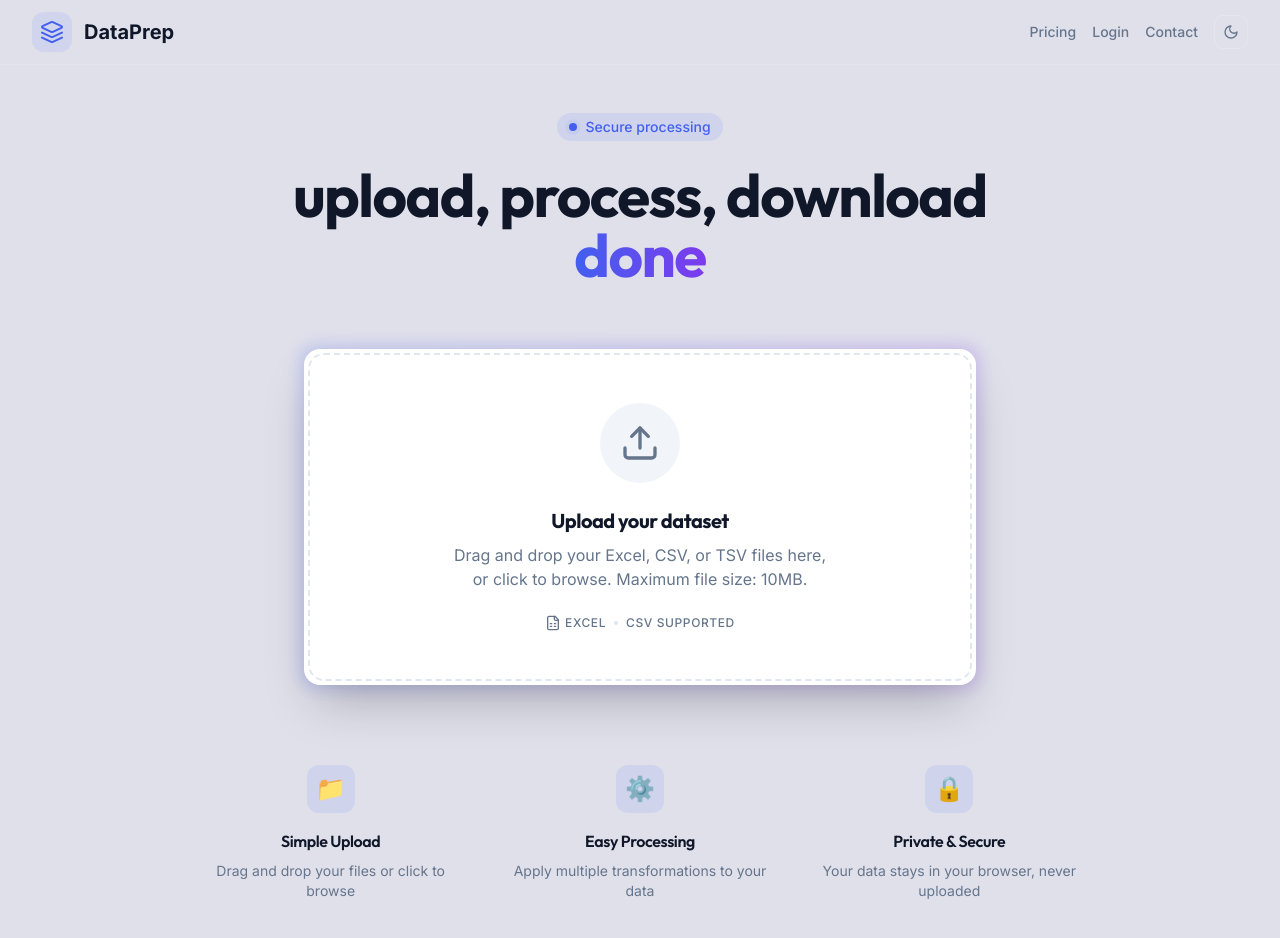
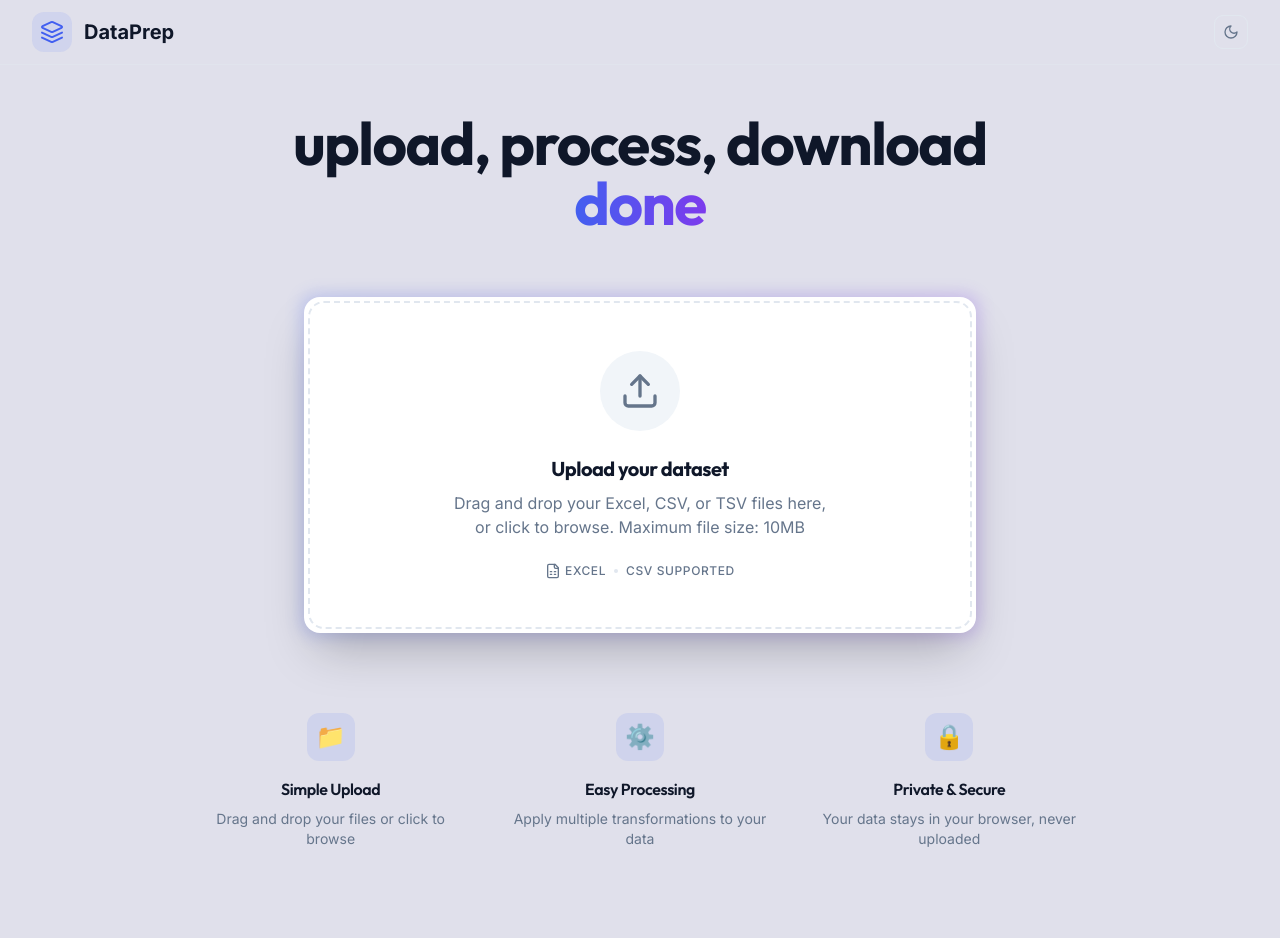
Before and after one commit to Alan-C-Smith/data-prep, a Next.js app: page / in a window 1280 px wide. Shown: the top 938 px of the page. After the commit the page ends 897 px from the top, so only its background shows below. Built offline with nearby package versions, Linux system fonts and the light colour scheme.

Commit message:
hid navbar components

```diff
--- a/app/components/Navbar.tsx
+++ b/app/components/Navbar.tsx
@@ -22,7 +22,7 @@ export function Navbar() {
         </div>
 
         <div className="flex items-center gap-4">
-          <Link href="/pricing" className="text-sm font-medium text-muted-foreground hover:text-primary transition-colors">
+          {/* <Link href="/pricing" className="text-sm font-medium text-muted-foreground hover:text-primary transition-colors">
             Pricing
           </Link>
           <Link href="/login" className="text-sm font-medium text-muted-foreground hover:text-primary transition-colors">
@@ -30,7 +30,7 @@ export function Navbar() {
           </Link>
           <Link href="/contact" className="text-sm font-medium text-muted-foreground hover:text-primary transition-colors">
             Contact
-          </Link>
+          </Link> */}
 
           {/* Theme Toggle */}
           <button
--- a/app/components/UploadZone.tsx
+++ b/app/components/UploadZone.tsx
@@ -155,7 +155,7 @@ export function UploadZone({ onFileUpload, isLoading = false }: UploadZoneProps)
       </h3>
 
       <p className="text-muted-foreground max-w-sm mx-auto mb-6">
-        Drag and drop your Excel, CSV, or TSV files here, or click to browse. Maximum file size: 10MB.
+        Drag and drop your Excel, CSV, or TSV files here, or click to browse. Maximum file size: 10MB
       </p>
 
       <div className="flex items-center gap-2 text-xs font-medium text-muted-foreground uppercase tracking-wider">
--- a/app/page.tsx
+++ b/app/page.tsx
@@ -441,13 +441,13 @@ export default function Home() {
                     animate={{ opacity: 1, y: 0 }}
                     transition={{ duration: 0.5 }}
                   >
-                    <div className="inline-flex items-center gap-2 px-3 py-1 rounded-full bg-primary/10 text-primary text-sm font-medium mb-6">
+                    {/* <div className="inline-flex items-center gap-2 px-3 py-1 rounded-full bg-primary/10 text-primary text-sm font-medium mb-6">
                       <span className="relative flex h-2 w-2">
                         <span className="animate-ping absolute inline-flex h-full w-full rounded-full bg-primary opacity-75"></span>
                         <span className="relative inline-flex rounded-full h-2 w-2 bg-primary"></span>
                       </span>
                       Secure processing
-                    </div>
+                    </div> */}
 
                     <h1 className="text-4xl md:text-6xl font-display font-bold text-foreground tracking-tight mb-6">
                       upload, process, download{' '}
```
